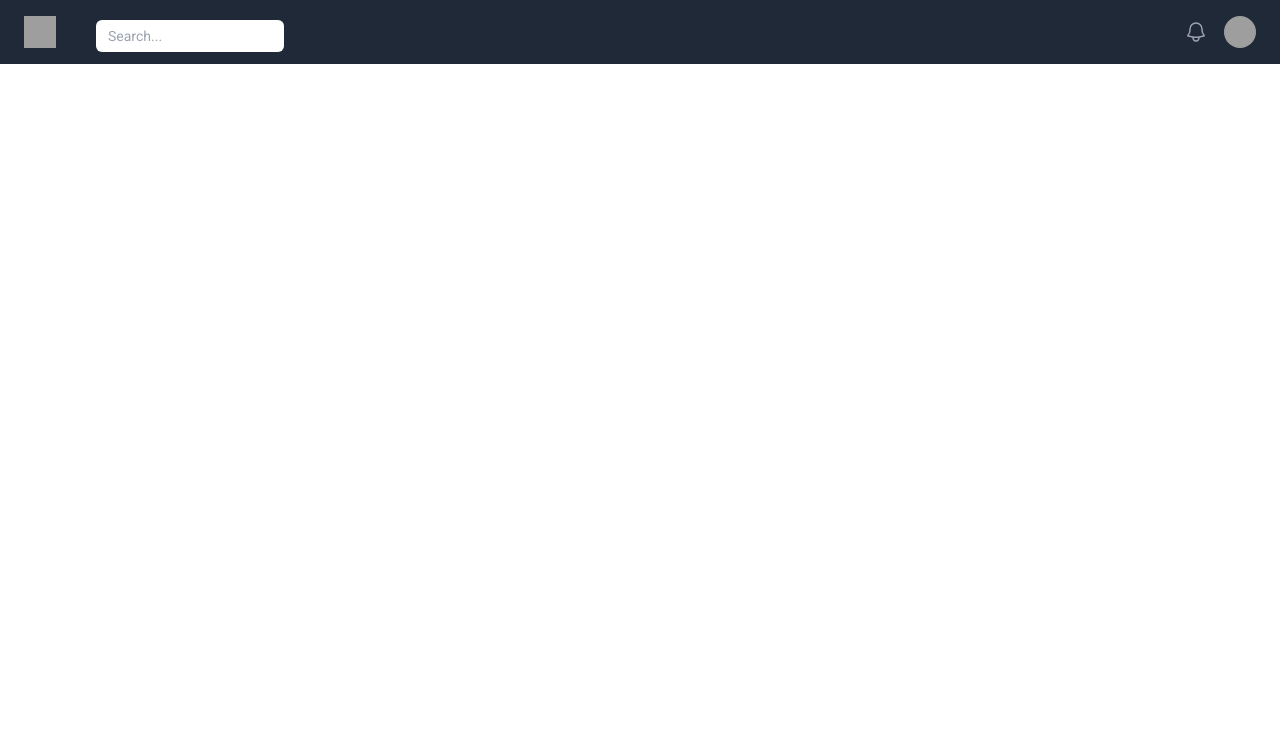
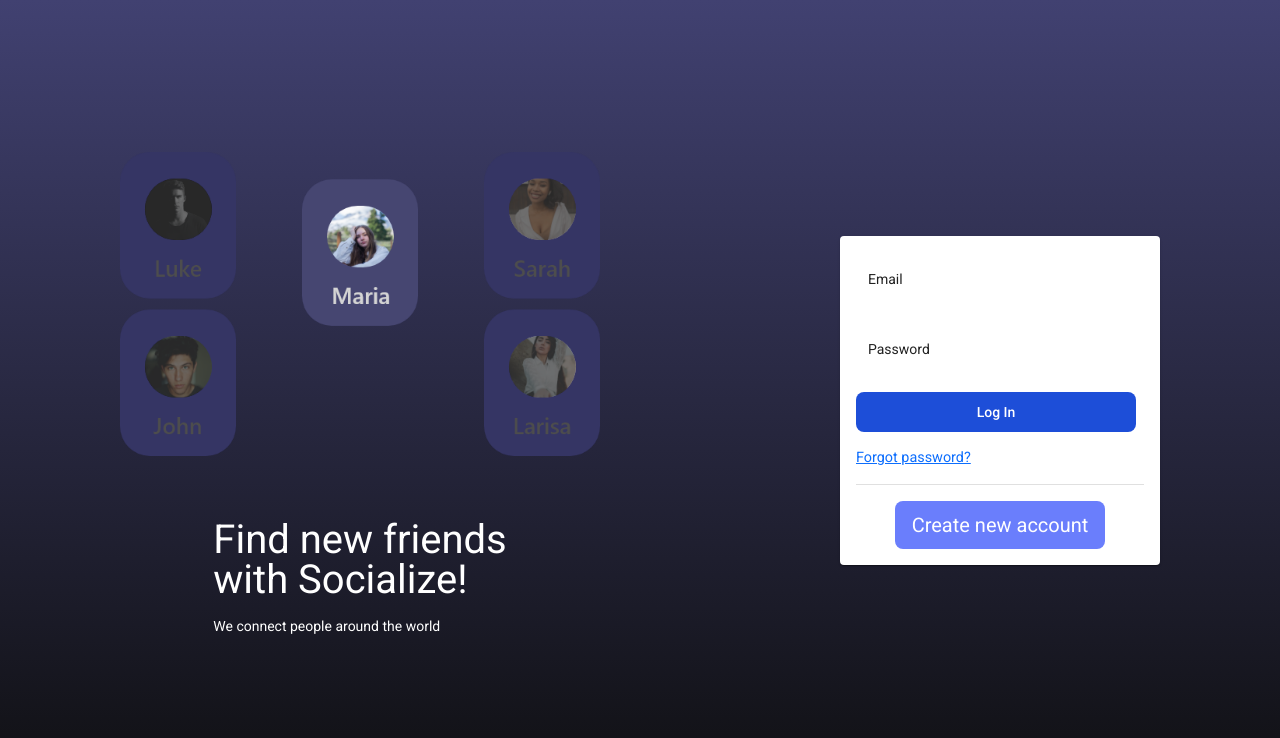
Before and after one commit to Antonio-Lucian-Popa/Socialize-FE, an Angular app: page /log-in in a window 1280 px wide. Before the commit this address led to /. Shown: the top 738 px of the page. Built offline with nearby package versions, Linux system fonts and the light colour scheme; grey boxes are pictures that could not be loaded.

Commit message:
Added login section

```diff
--- a/src/app/app-routing.module.ts
+++ b/src/app/app-routing.module.ts
@@ -10,6 +10,9 @@ const routes: Routes = [
   { path: 'home', loadChildren: () => import('./features/home/home.module').then(m => m.HomeModule) },
   { path: 'user-profile/:id', loadChildren: () => import('./features/user-profile/user-profile.module').then(m => m.UserProfileModule) },
   { path: 'settings', loadChildren: () => import('./features/settings/settings.module').then(m => m.SettingsModule) },
+  { path: 'log-in', loadChildren: () => import('./auth/components/log-in/log-in.module').then(m => m.LogInModule) },
+  // { path: 'sign-up', loadChildren: () => import('./auth/components/sign-up/sign-up.module').then(m => m.SignUpModule) },
+  // { path: 'forgot-password', loadChildren: () => import('./auth/components/forgot-password/forgot-password.module').then(m => m.ForgotPasswordModule) },
   { path: '', redirectTo: 'home', pathMatch: 'full' }
 ];
 
--- a/src/app/app.component.html
+++ b/src/app/app.component.html
@@ -1,2 +1,2 @@
-<app-header></app-header>
+<app-header *ngIf="isLoggedIn"></app-header>
 <router-outlet></router-outlet>
--- a/src/app/app.component.ts
+++ b/src/app/app.component.ts
@@ -1,4 +1,6 @@
 import { Component, OnInit } from '@angular/core';
+import { Router, NavigationEnd, ActivatedRoute } from '@angular/router';
+import { Subscription, filter } from 'rxjs';
 
 @Component({
   selector: 'app-root',
@@ -8,6 +10,28 @@ import { Component, OnInit } from '@angular/core';
 export class AppComponent implements OnInit {
   title = 'socialize-fe';
 
+  isLoggedIn: boolean = true;
+
+  private routerSubscription!: Subscription;
+
+  constructor(private route: ActivatedRoute, private router: Router) {
+    this.router.events.subscribe((event) => {
+      if (event instanceof NavigationEnd) {
+        this.checkLoginRoute();
+      }
+    });
+  }
+
+  private checkLoginRoute() {
+    const url = this.router.url;
+    this.isLoggedIn = !url.endsWith('/log-in');
+  }
+
+  ngOnDestroy() {
+    // Unsubscribe to ensure no memory leaks
+    this.routerSubscription.unsubscribe();
+  }
+
   ngOnInit(): void {
     window.scrollTo(0, 0);
   }
--- /dev/null
+++ b/src/app/auth/components/log-in/log-in.component.html
@@ -0,0 +1,62 @@
+<div class="container-login d-flex justify-content-around sm:h-auto md:h-full lg:h-full">
+  <div class="left d-flex flex-column align-items-center justify-content-center">
+    <div class="container-images">
+      <img src="./assets/img/auth-image.png" alt="auth image">
+    </div>
+    <div class="container-description">
+      <h3>Find new friends<br /> with Socialize!</h3>
+      <p>We connect people around the
+        world</p>
+    </div>
+  </div>
+
+  <div class="container-card h-100 d-flex align-items-center">
+    <mat-card>
+      <mat-card-content>
+        <form class="form-container" [formGroup]="form" (ngSubmit)="submit()">
+          <div class="mb-3">
+            <div class="relative">
+              <input formControlName="email" type="email" id="outlined_email_error"
+                aria-describedby="outlined_error_email_help"
+                class="block px-2.5 pb-2.5 pt-4 w-full text-sm text-gray-900 bg-transparent rounded-lg border-1 appearance-none dark:text-white focus:outline-none focus:ring-0 peer"
+                [ngClass]="checkRequiredField('email') ? 'dark:border-red-500 border-red-600 dark:focus:border-red-500 focus:border-red-600 ' : ''"
+                placeholder=" " />
+              <label for="outlined_email_error"
+                class="absolute text-sm duration-300 transform -translate-y-4 scale-75 top-2 z-10 origin-[0] bg-white dark:bg-gray-900 px-2 peer-focus:px-2 peer-placeholder-shown:scale-100 peer-placeholder-shown:-translate-y-1/2 peer-placeholder-shown:top-1/2 peer-focus:top-2 peer-focus:scale-75 peer-focus:-translate-y-4 left-1"
+                [ngClass]="checkRequiredField('email') ? 'text-red-600 dark:text-red-500' : ''">Email</label>
+            </div>
+            <p *ngIf="checkRequiredField('email')" id="outlined_error_email_help"
+              class="mt-2 text-xs text-red-600 dark:text-red-400">Please compile the required input.</p>
+          </div>
+
+          <div class="mb-3">
+            <div class="relative">
+              <input formControlName="password" type="password" id="outlined_password_error"
+                aria-describedby="outlined_error_password_help"
+                class="block px-2.5 pb-2.5 pt-4 w-full text-sm text-gray-900 bg-transparent rounded-lg border-1 appearance-none dark:text-white focus:outline-none focus:ring-0 peer"
+                [ngClass]="checkRequiredField('password') ? 'dark:border-red-500 border-red-600 dark:focus:border-red-500 focus:border-red-600 ' : ''"
+                placeholder=" " />
+              <label for="outlined_password_error"
+                class="absolute text-sm duration-300 transform -translate-y-4 scale-75 top-2 z-10 origin-[0] bg-white dark:bg-gray-900 px-2 peer-focus:px-2 peer-placeholder-shown:scale-100 peer-placeholder-shown:-translate-y-1/2 peer-placeholder-shown:top-1/2 peer-focus:top-2 peer-focus:scale-75 peer-focus:-translate-y-4 left-1"
+                [ngClass]="checkRequiredField('password') ? 'text-red-600 dark:text-red-500' : ''">Password</label>
+            </div>
+            <p *ngIf="checkRequiredField('password')" id="outlined_error_password_help"
+              class="mt-2 text-xs text-red-600 dark:text-red-400">Please compile the required input.</p>
+          </div>
+
+          <div class="container-btn d-flex align-items-center justify-content-end">
+            <button type="submit" [disabled]="form.invalid" [ngClass]="form.invalid ? 'cursor-not-allowed' : ''" class="w-100 text-white bg-blue-700 hover:bg-blue-800 focus:ring-4 focus:ring-blue-300 font-medium rounded-lg text-sm px-5 py-2.5 mr-2 mb-2 dark:bg-blue-600 dark:hover:bg-blue-700 focus:outline-none dark:focus:ring-blue-800">Log In</button>
+            <!-- <button class="w-100 btn btn-lg btn-primary" type="submit">Sign Up</button> -->
+          </div>
+
+          <a href="#" class="forgot-pass-msg mt-2">Forgot password?</a>
+        </form>
+
+        <mat-divider class="mt-3 mb-3"></mat-divider>
+        <div class="container-btn d-flex align-items-center justify-content-center">
+          <button class="btn btn-lg btn-new-account" type="button" routerLink="/register">Create new account</button>
+        </div>
+      </mat-card-content>
+    </mat-card>
+  </div>
+</div>
--- /dev/null
+++ b/src/app/auth/components/log-in/log-in.component.scss
@@ -0,0 +1,106 @@
+.container-login {
+  background: linear-gradient(to bottom, #414171, #0F0F11);
+
+  .left {
+    margin-right: 2rem;
+    margin-left: 2rem;
+    .container-images {
+      max-width: 30rem;
+      margin-bottom: 4rem;
+
+      img {
+        width: 100%;
+      }
+    }
+
+    .container-description {
+      h3 {
+        font-size: 2.5rem;
+      }
+
+      h3,
+      p {
+        color: #ffff;
+      }
+    }
+  }
+
+  .container-card {
+    max-width: min(30rem);
+    margin-left: 2rem;
+    margin-right: 2rem;
+
+    mat-card {
+      min-height: 20rem;
+      min-width: 20rem;
+
+      mat-card-content {
+        height: 100%!important;
+
+        .form-container {
+          height: 100%;
+          display: flex;
+          flex-direction: column;
+          justify-content: center;
+
+          .forgot-pass-msg {
+            font-size: 0.9rem;
+          }
+        }
+
+        .btn-new-account {
+          background-color: #6A7EFC;
+          color: #ffff;
+        }
+      }
+    }
+  }
+
+
+  .user-message {
+    p {
+      font-size: 0.8rem;
+    }
+  }
+}
+
+input.ng-invalid.ng-touched {
+  border: red 1px solid;
+}
+
+.container-description h3 {
+  line-height: 2.5rem;
+}
+
+
+@media only screen and (max-width: 900px) {
+  .container-login {
+    flex-direction: column;
+    align-items: center;
+    justify-content: start!important;
+    //height: auto!important;
+
+    .left {
+      padding-bottom: 3rem;
+      margin: 0;
+      margin-top: 2rem;
+    }
+
+    .container-card {
+      margin: 0;
+      margin-bottom: 2rem;
+
+      mat-card {
+        width: 100%;
+
+        .first-name-input, .last-name-input {
+          width: 9rem;
+        }
+
+        .gender-input {
+          width: 9rem;
+        }
+      }
+    }
+  }
+}
--- /dev/null
+++ b/src/app/auth/components/log-in/log-in.component.ts
@@ -0,0 +1,46 @@
+import { Component, OnInit } from '@angular/core';
+import { UntypedFormBuilder, Validators } from '@angular/forms';
+import { Router } from '@angular/router';
+
+@Component({
+  selector: 'app-log-in',
+  templateUrl: './log-in.component.html',
+  styleUrls: ['./log-in.component.scss']
+})
+export class LogInComponent implements OnInit {
+
+  form = this.fb.group({
+    email: ['', [Validators.required, Validators.email]],
+    password: ['', Validators.required]
+  });
+
+  constructor(
+    private fb: UntypedFormBuilder,
+  //  private authService: AuthService,
+    private router: Router,
+   // private alertService: AlertService
+    ) { }
+
+  ngOnInit(): void {
+    // if(this.alertService.showAlertOnLoginSuccess) {
+    //   this.alertService.showAlert('success', 'An error occurred!');
+    //   this.alertService.showAlertOnLoginSuccess = false;
+    // }
+  }
+
+  submit(): void {
+    if(this.form.valid) {
+      // this.authService.login(this.form.getRawValue()).subscribe(res => {
+      //   this.authService.setAccessToken(res.access_token);
+      //   this.router.navigate(['/']);
+      // }, err => {
+      //   // show alert error
+      // });
+    }
+  }
+
+  checkRequiredField(fieldName: string): boolean {
+    return this.form.get(fieldName)!.invalid && (this.form.get(fieldName)!.dirty || this.form.get(fieldName)!.touched) && this.form.get(fieldName)!.hasError('required')
+  }
+
+}
--- a/src/app/shared/header/header.component.html
+++ b/src/app/shared/header/header.component.html
@@ -81,7 +81,7 @@
                   id="user-menu-item-0">Your Profile</a>
                 <a routerLink="/settings" class="block my-2 mx-4 text-sm text-gray-700 link-navigation" role="menuitem" tabindex="-1"
                   id="user-menu-item-1" (click)="closeDropDownUser()">Settings</a>
-                <a routerLink="/sign-out" class="block my-2 mx-4 text-sm text-gray-700 link-navigation" role="menuitem" tabindex="-1"
+                <a routerLink="/log-in" class="block my-2 mx-4 text-sm text-gray-700 link-navigation" role="menuitem" tabindex="-1"
                   id="user-menu-item-2" (click)="closeDropDownUser()">Sign out</a>
               </div>
             </div>
--- a/src/app/shared/shared.module.ts
+++ b/src/app/shared/shared.module.ts
@@ -21,13 +21,15 @@ import { WhoFollowCardComponent } from './who-follow-card/who-follow-card.compon
 import { NotificationCardComponent } from './notification-card/notification-card.component';
 import { TimeAgoPipe } from './pipe/time-ago.pipe';
 import { ChangePasswordDialogComponent } from './change-password-dialog/change-password-dialog.component';
+import {MatDividerModule} from '@angular/material/divider';
 
 const NB_MODULES: any[] = [
   MatCardModule,
   MatIconModule,
   MatMenuModule,
   MatDialogModule,
-  ReactiveFormsModule
+  ReactiveFormsModule,
+  MatDividerModule
 ];
 
 const COMPONENTS: any[] = [
--- a/src/styles.scss
+++ b/src/styles.scss
@@ -142,3 +142,7 @@ swiper-container {
   width: 45px!important;
   height: 45px!important;
 }
+
+.mat-divider-horizontal {
+  position: relative!important;
+}
```
Also changed, not shown: src/app/auth/components/log-in/log-in-routing.module.ts (added, +13 -0 lines), src/app/auth/components/log-in/log-in.module.ts (added, +19 -0 lines), src/app/features/settings/settings.component.ts (+29 -0 lines), src/assets/img/auth-image.png (added), 1 other file (tests, documents, lock files or other folders).
